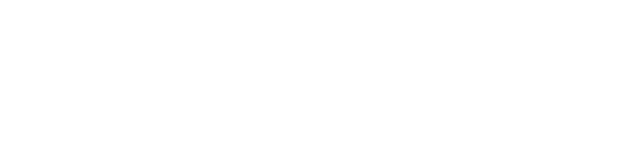
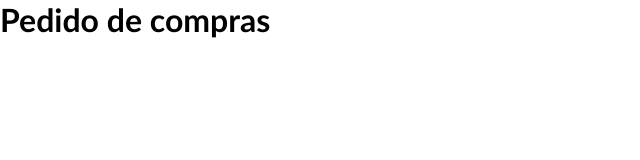
Before and after one commit to Leibril2007/Formularios, a plain HTML site: page componentes/formularioDeContacto/formularioDeContacto.html in a window 1280 px wide. Shown: the whole page, without its empty margins (0-640 px from the left). Drawn offline with Linux system fonts and the light colour scheme.

Commit message:
formulario de pedido de compras

```diff
--- a/componentes/formularioDeContacto/formularioDeContacto.html
+++ b/componentes/formularioDeContacto/formularioDeContacto.html
@@ -11,6 +11,8 @@
 </head>
 <body>
 
+    <h1>Pedido de compras</h1>
+
     <!-- SCRIPTS -->
      <script src="formularioDeContacto.js"></script>
 </body>
```
